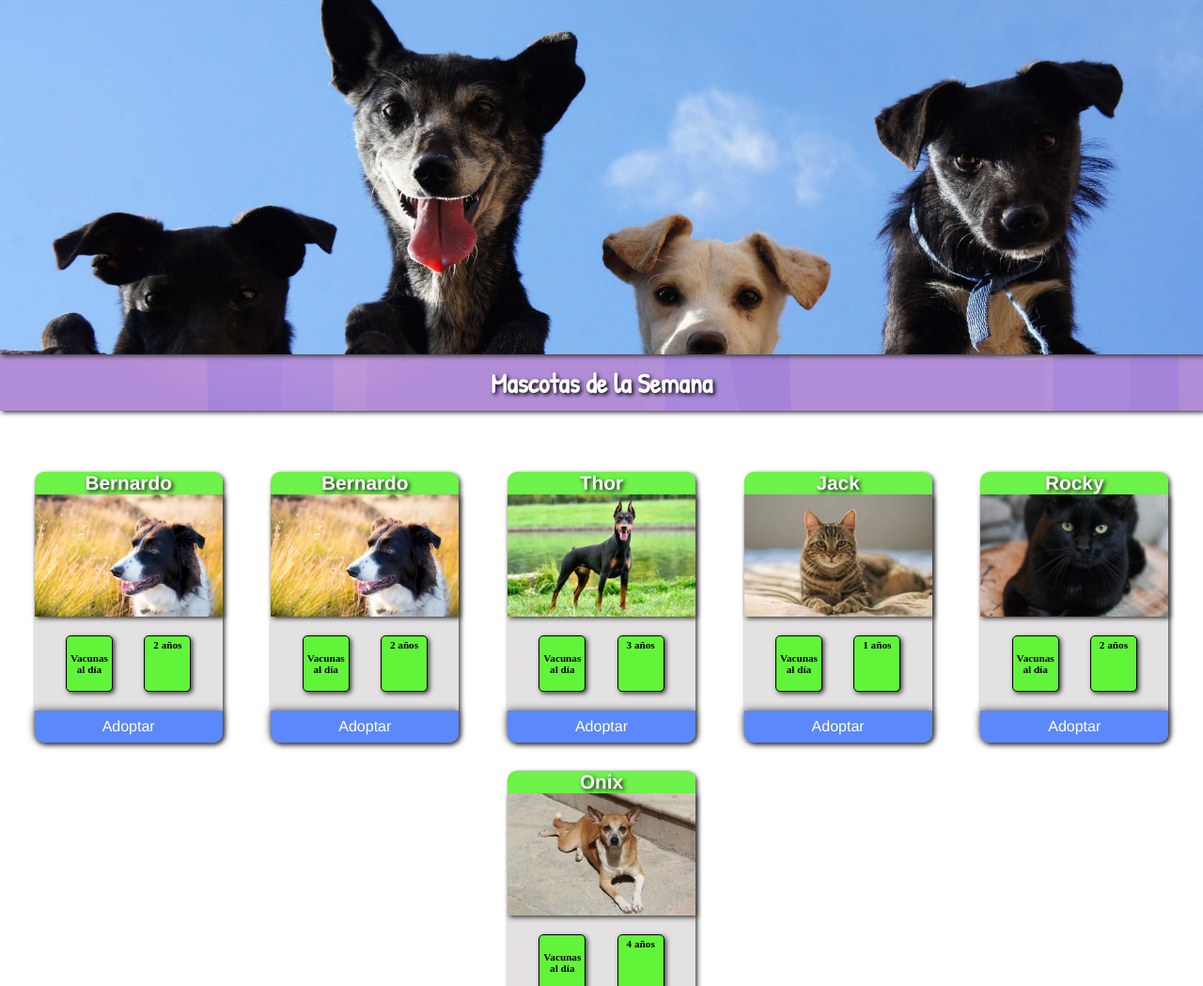
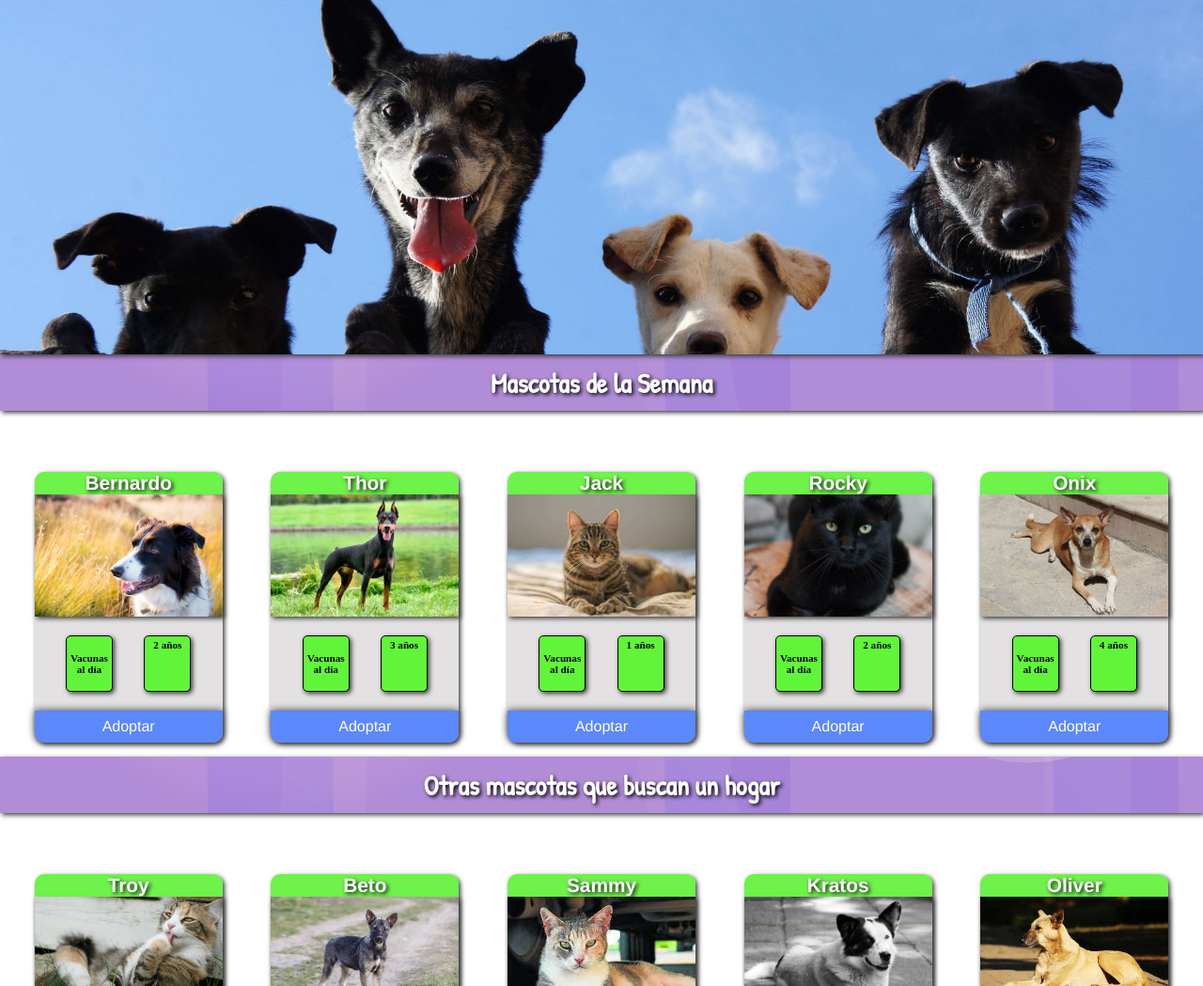
Before and after one commit to FranciscoRiorda/CoderHouse, a plain HTML site: page index.html in a window 1280 px wide. Shown: the part 51-1100 px from the top of the page at 94% size. Drawn offline with nearby package versions, Linux system fonts and the light colour scheme.

Commit message:
Entrega 25/06 GitHub

```diff
--- a/index.html
+++ b/index.html
@@ -52,27 +52,6 @@
             <div class="banner">
                 <h2 class="titulo">Mascotas de la Semana</h2>
             </div>
-
-            <article>
-                <div class="tarjeta zoom">
-                    <h3>Bernardo</h3>
-                    <div class="iconoImg">
-                        <img class="imgTarjeta" src="./assets/img/perros22.jpg"
-                            alt="Foto de Bernardo. Perro de Pelaje blanco con manchas negras">
-                    </div>
-                    <div class="iconos">
-                        <div class="icono">
-                            <i class="fa-solid fa-syringe"></i>
-                            <b>Vacunas al día</b>
-                        </div>
-                        <div class="icono">
-                            <i class="fa-solid fa-calendar-day"></i>
-                            <b>2 años</b>
-                        </div>
-                    </div>
-                    <a class="btn" href="">Adoptar</a>
-                </div>
-            </article>
 
             <article>
                 <div class="tarjeta zoom">
```
